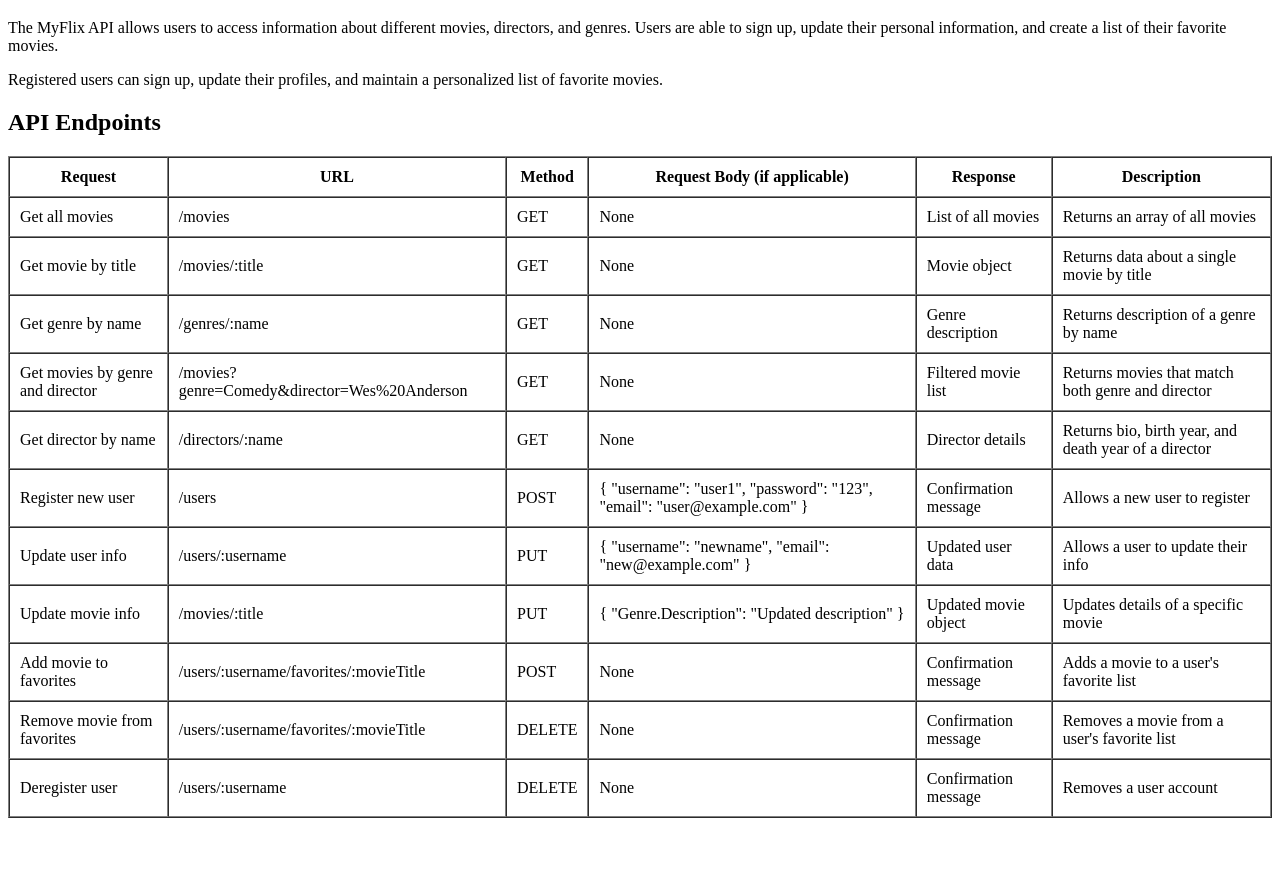
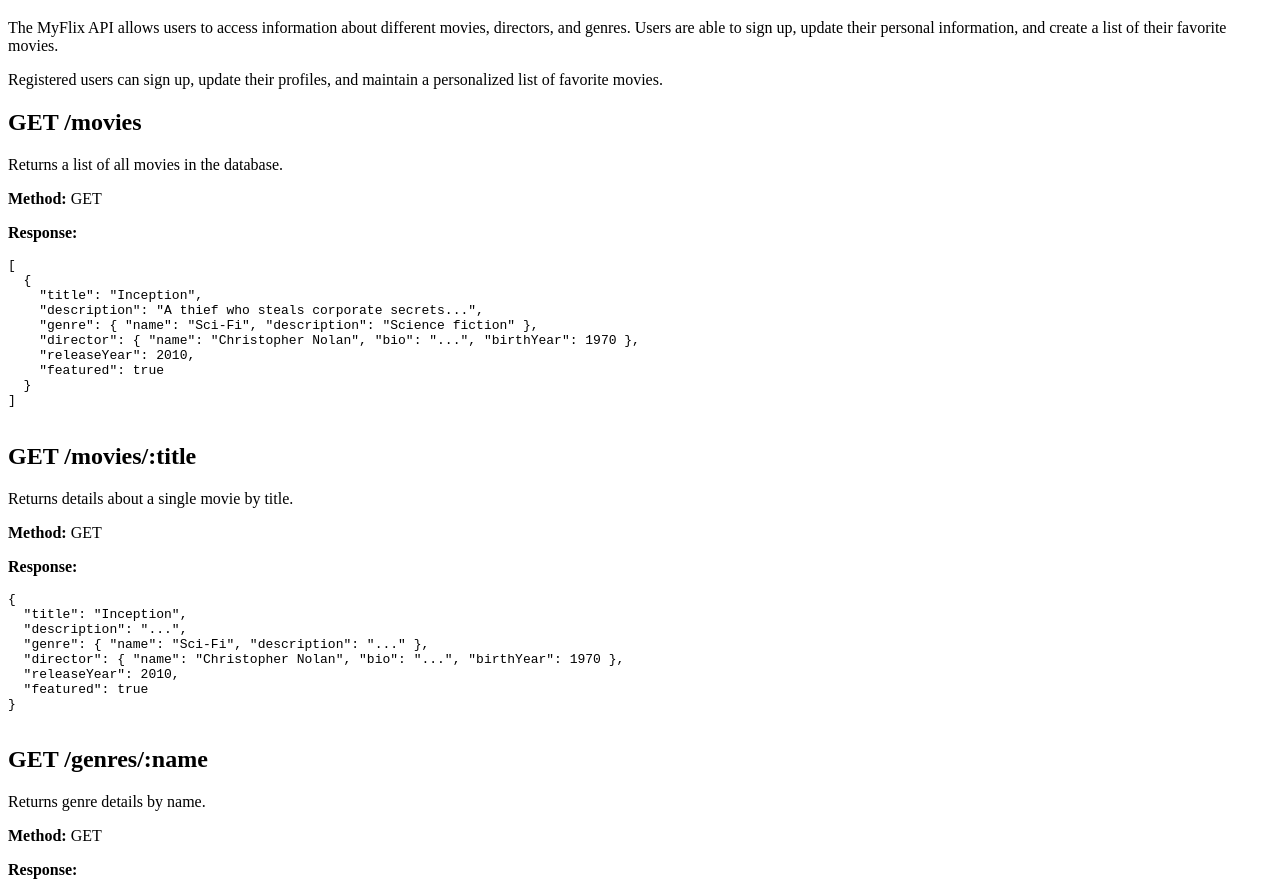
Before and after one commit to sagunanathani/myFlix_movie_api, a website: page public/documentation.html in a window 1280 px wide. Shown: the part 61-952 px from the top of the page. Before the commit the page ends 887 px from the top, so only its background shows below. Drawn offline with Linux system fonts and the light colour scheme.

Commit message:
Add Mongoose models, implement API routes, update documentation
A backend RESTful API built with Node.js, Express, and MongoDB using Mongoose. It supports movie browsing, user registration, updating profiles, managing favorites, and retrieving genre or director details. Includes:
- models.js: Mongoose schemas for movies and users
- index.js: Express routes powered by Mongoose
- documentation.html: Full API method details

```diff
--- a/package.json
+++ b/package.json
@@ -25,11 +25,12 @@
   "main": "index.js",
   "scripts": {
     "test": "echo \"Error: no test specified\" && exit 1",
-    "start": "node server.js"
+    "start": "node index.js"
   },
   "dependencies": {
     "body-parser": "^2.2.0",
     "express": "^5.1.0",
+    "mongoose": "^8.16.4",
     "morgan": "^1.10.0",
     "uuid": "^11.1.0"
   },
--- a/public/documentation.html
+++ b/public/documentation.html
@@ -5,7 +5,6 @@
     <meta name="viewport" content="width=device-width, initial-scale=1.0" />
     <title>Movie API Documentation</title>
   </head>
-  <body>
   <h1>Welcome to the Movie API Documentation</h1>
   <p>
     The MyFlix API allows users to access information about different movies,
@@ -16,111 +15,134 @@
     Registered users can sign up, update their profiles, and maintain a
     personalized list of favorite movies.
   </p>
-    <h2>API Endpoints</h2>
-    <table border="1" cellpadding="10" cellspacing="0">
-      <thead>
-        <tr>
-          <th>Request</th>
-          <th>URL</th>
-          <th>Method</th>
-          <th>Request Body (if applicable)</th>
-          <th>Response</th>
-          <th>Description</th>
-        </tr>
-      </thead>
-      <tbody>
-        <tr>
-          <td>Get all movies</td>
-          <td>/movies</td>
-          <td>GET</td>
-          <td>None</td>
-          <td>List of all movies</td>
-          <td>Returns an array of all movies</td>
-        </tr>
-        <tr>
-          <td>Get movie by title</td>
-          <td>/movies/:title</td>
-          <td>GET</td>
-          <td>None</td>
-          <td>Movie object</td>
-          <td>Returns data about a single movie by title</td>
-        </tr>
-        <tr>
-          <td>Get genre by name</td>
-          <td>/genres/:name</td>
-          <td>GET</td>
-          <td>None</td>
-          <td>Genre description</td>
-          <td>Returns description of a genre by name</td>
-        </tr>
-        <tr>
-          <td>Get movies by genre and director</td>
-          <td>/movies?genre=Comedy&director=Wes%20Anderson</td>
-          <td>GET</td>
-          <td>None</td>
-          <td>Filtered movie list</td>
-          <td>Returns movies that match both genre and director</td>
-        </tr>
-        <tr>
-          <td>Get director by name</td>
-          <td>/directors/:name</td>
-          <td>GET</td>
-          <td>None</td>
-          <td>Director details</td>
-          <td>Returns bio, birth year, and death year of a director</td>
-        </tr>
-        <tr>
-          <td>Register new user</td>
-          <td>/users</td>
-          <td>POST</td>
-          <td>
-            { "username": "user1", "password": "123", "email":
-            "user@example.com" }
-          </td>
-          <td>Confirmation message</td>
-          <td>Allows a new user to register</td>
-        </tr>
-        <tr>
-          <td>Update user info</td>
-          <td>/users/:username</td>
-          <td>PUT</td>
-          <td>{ "username": "newname", "email": "new@example.com" }</td>
-          <td>Updated user data</td>
-          <td>Allows a user to update their info</td>
-        </tr>
-        <tr>
-          <td>Update movie info</td>
-          <td>/movies/:title</td>
-          <td>PUT</td>
-          <td>{ "Genre.Description": "Updated description" }</td>
-          <td>Updated movie object</td>
-          <td>Updates details of a specific movie</td>
-        </tr>
-        <tr>
-          <td>Add movie to favorites</td>
-          <td>/users/:username/favorites/:movieTitle</td>
-          <td>POST</td>
-          <td>None</td>
-          <td>Confirmation message</td>
-          <td>Adds a movie to a user's favorite list</td>
-        </tr>
-        <tr>
-          <td>Remove movie from favorites</td>
-          <td>/users/:username/favorites/:movieTitle</td>
-          <td>DELETE</td>
-          <td>None</td>
-          <td>Confirmation message</td>
-          <td>Removes a movie from a user's favorite list</td>
-        </tr>
-        <tr>
-          <td>Deregister user</td>
-          <td>/users/:username</td>
-          <td>DELETE</td>
-          <td>None</td>
-          <td>Confirmation message</td>
-          <td>Removes a user account</td>
-        </tr>
-      </tbody>
-    </table>
+  <body>
+    <section>
+      <h2>GET /movies</h2>
+      <p>Returns a list of all movies in the database.</p>
+      <p><strong>Method:</strong> GET</p>
+      <p><strong>Response:</strong></p>
+      <pre>
+[
+  {
+    "title": "Inception",
+    "description": "A thief who steals corporate secrets...",
+    "genre": { "name": "Sci-Fi", "description": "Science fiction" },
+    "director": { "name": "Christopher Nolan", "bio": "...", "birthYear": 1970 },
+    "releaseYear": 2010,
+    "featured": true
+  }
+]
+    </pre
+      >
+    </section>
+
+    <section>
+      <h2>GET /movies/:title</h2>
+      <p>Returns details about a single movie by title.</p>
+      <p><strong>Method:</strong> GET</p>
+      <p><strong>Response:</strong></p>
+      <pre>
+{
+  "title": "Inception",
+  "description": "...",
+  "genre": { "name": "Sci-Fi", "description": "..." },
+  "director": { "name": "Christopher Nolan", "bio": "...", "birthYear": 1970 },
+  "releaseYear": 2010,
+  "featured": true
+}
+    </pre
+      >
+    </section>
+
+    <section>
+      <h2>GET /genres/:name</h2>
+      <p>Returns genre details by name.</p>
+      <p><strong>Method:</strong> GET</p>
+      <p><strong>Response:</strong></p>
+      <pre>
+{
+  "name": "Thriller",
+  "description": "Suspenseful and intense"
+}
+    </pre
+      >
+    </section>
+
+    <section>
+      <h2>GET /directors/:name</h2>
+      <p>Returns director details by name.</p>
+      <p><strong>Method:</strong> GET</p>
+      <p><strong>Response:</strong></p>
+      <pre>
+{
+  "name": "Christopher Nolan",
+  "bio": "British-American filmmaker",
+  "birthYear": 1970
+}
+    </pre
+      >
+    </section>
+
+    <section>
+      <h2>POST /users</h2>
+      <p>Registers a new user.</p>
+      <p><strong>Method:</strong> POST</p>
+      <p><strong>Request Body:</strong></p>
+      <pre>
+{
+  "username": "johndoe",
+  "password": "secure123",
+  "email": "john@example.com",
+  "birthday": "1990-01-01"
+}
+    </pre
+      >
+      <p><strong>Response:</strong> Created user object</p>
+    </section>
+
+    <section>
+      <h2>PUT /users/:username</h2>
+      <p>Updates user information.</p>
+      <p><strong>Method:</strong> PUT</p>
+      <p><strong>Request Body:</strong></p>
+      <pre>
+{
+  "email": "newemail@example.com",
+  "password": "newpass456"
+}
+    </pre
+      >
+      <p><strong>Response:</strong> Updated user object</p>
+    </section>
+
+    <section>
+      <h2>POST /users/:username/movies/:movieID</h2>
+      <p>Adds a movie to the user's list of favorites.</p>
+      <p><strong>Method:</strong> POST</p>
+      <p><strong>Response:</strong> Updated user object with favoriteMovies</p>
+    </section>
+
+    <section>
+      <h2>DELETE /users/:username/movies/:movieID</h2>
+      <p>Removes a movie from the user's list of favorites.</p>
+      <p><strong>Method:</strong> DELETE</p>
+      <p>
+        <strong>Response:</strong> Updated user object without the removed movie
+      </p>
+    </section>
+
+    <section>
+      <h2>DELETE /users/:username</h2>
+      <p>Deregisters a user.</p>
+      <p><strong>Method:</strong> DELETE</p>
+      <p><strong>Response:</strong></p>
+      <pre>
+{
+  "message": "User deleted",
+  "user": { ... }
+}
+    </pre
+      >
+    </section>
   </body>
 </html>
```
Also changed, not shown: index.js (+142 -108 lines), models.js (added, +40 -0 lines), 1 other file. Lines whose indentation alone changed are shown as unchanged.
